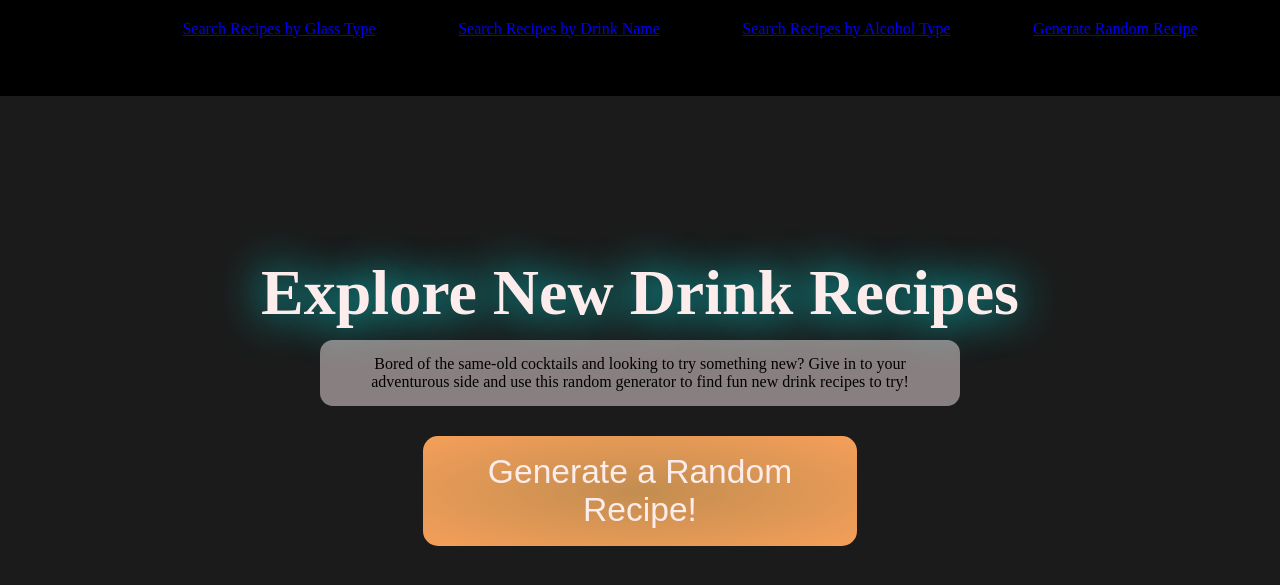
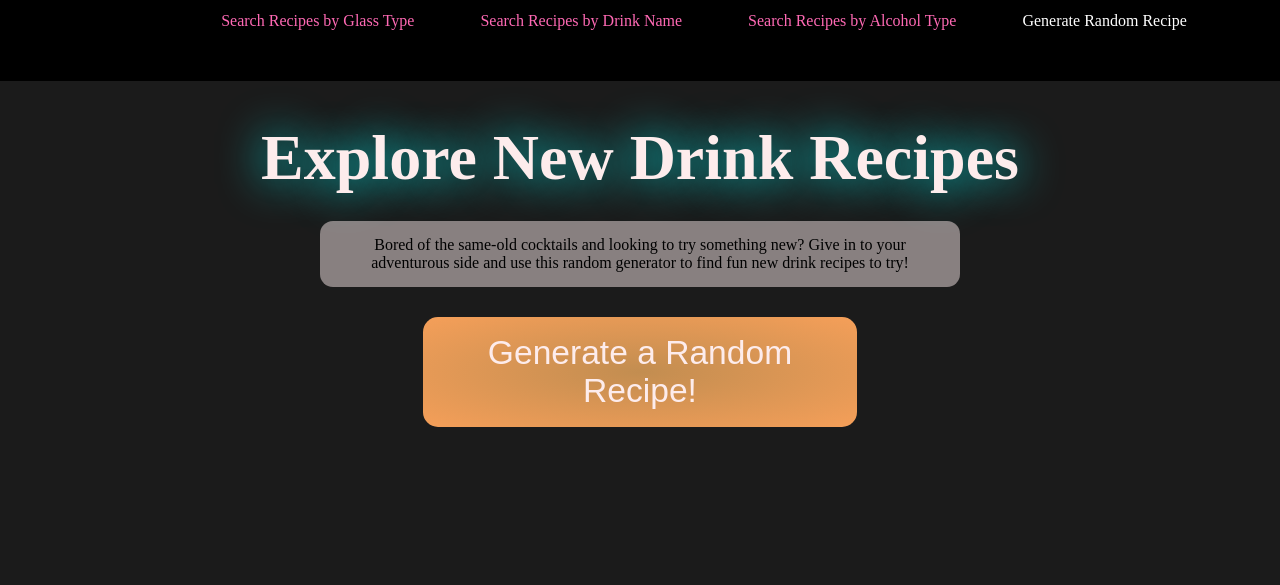
Before and after one commit to gbrogers/drink-app, a website: page public/randDrink.html in a window 1280 px wide. Shown: the part 39-624 px from the top of the page. Drawn offline with nearby package versions, Linux system fonts and the light colour scheme.

Commit message:
nav bar functionality fixed

```diff
--- a/public/randDrink.html
+++ b/public/randDrink.html
@@ -7,19 +7,33 @@
     <link rel="stylesheet" href="./styles.css" />
     <title>Random Drink</title>
   </head>
-  <body>
+  <header class="nav-header">
     <a href="./index.html"
       ><img class="search-home-logo" src="./src/cocktail.png" />
     </a>
-    <nav id="home-nav">
-      <div>
-        <a href="./drinkGlass.html">Search Recipes by Glass Type </a>
+    <input class="menu-btn" type="checkbox" id="menu-btn" />
+    <label class="menu-icon" for="menu-btn"
+      ><span class="navicon"></span
+    ></label>
+
+    <ul class="menu">
+      <li>
+        <a href="./drinkGlass.html">Search Recipes by Glass Type</a>
+      </li>
+      <li>
         <a href="./drinkName.html">Search Recipes by Drink Name </a>
+      </li>
+      <li>
         <a href="./drinkAlc.html">Search Recipes by Alcohol Type </a>
-        <a href="./randDrink.html">Generate Random Recipe </a>
-      </div>
-    </nav>
-
+      </li>
+      <li>
+        <a href="./randDrink.html"
+          ><span id="rand-nav">Generate Random Recipe </span></a
+        >
+      </li>
+    </ul>
+  </header>
+  <body>
     <section class="intro-section">
       <h2>Explore New Drink Recipes</h2>
       <p>
--- a/public/styles.css
+++ b/public/styles.css
@@ -24,6 +24,9 @@ nav div {
 }
 #alc-nav {
   color: rgba(37, 144, 158, 0.76);
+}
+#rand-nav {
+  color: white;
 }
 body {
   background-color: rgb(27, 27, 27);
@@ -60,9 +63,9 @@ body {
 .home-header {
   background-image: linear-gradient(rgb(0, 0, 0), rgb(60, 60, 60));
   width: 100%;
-  /* height: 415px; */
+  height: 415px;
   display: flex;
-  /* flex-direction: column; */
+  flex-direction: column;
   align-items: center;
   justify-content: center;
   z-index: -2;
@@ -292,10 +295,7 @@ form p {
 .request {
   font-size: 25px;
   padding: 10px 30px;
-  /* height: 75px; */
   border-radius: 15px;
-  /* width: 200px; */
-  /* margin-top: 20px; */
 }
 .request:hover {
   background-color: rgb(198, 198, 198);
@@ -303,8 +303,6 @@ form p {
   cursor: pointer;
 }
 #glass-list {
-  color: hotpink;
-  background-color: black;
   padding: 0.7em;
   border-radius: 5px;
 }
@@ -324,6 +322,8 @@ form p {
   padding: 15px;
   border-radius: 13px;
   width: 50%;
+  min-width: 500px;
+  margin-top: 1em;
   text-align: center;
   font-size: 1em;
 }
@@ -371,6 +371,7 @@ footer {
   border-right: 1px solid #f4f4f4;
   text-decoration: none; */
   all: unset;
+  text-decoration: none;
   color: hotpink;
   /* font-size: 1.2em; */
   padding: 20px;
@@ -378,9 +379,8 @@ footer {
 
 .nav-header li a:hover,
 .nav-header .menu-btn:hover {
-  /* background-color: #f4f4f4; */
-  transform: scale(1.02);
-  text-shadow: 0 0 15px #0ff;
+  transform: scale(1.2);
+  text-shadow: 0 0 25px rgb(255, 255, 255);
   cursor: pointer;
 }
 
@@ -395,14 +395,24 @@ footer {
 /* menu */
 
 .nav-header .menu {
+  /* list-style-type: none; */
+  /* text-decoration: none; */
   clear: both;
   max-height: 0;
   transition: max-height 0.2s ease-out;
   display: flex;
   flex-direction: column;
+  justify-content: center;
   align-items: center;
-  justify-content: center;
   width: 100%;
+}
+
+.nav-header .menu li {
+  padding: 3px;
+}
+.nav-header .menu li a {
+  text-decoration: none;
+  color: hotpink;
 }
 
 /* menu icon */
@@ -476,7 +486,7 @@ footer {
   top: 0;
 }
 
-@media screen and (min-width: 1100px) {
+@media screen and (min-width: 1150px) {
   .nav-header li {
     /* float: left; */
     justify-self: left;
@@ -485,11 +495,13 @@ footer {
     padding: 20px 30px;
   }
   .nav-header .menu {
+    all: unset;
     display: flex;
-    flex-direction: column;
-    clear: none;
-    /* float: right; */
     max-height: none;
+    margin-left: 10vw;
+    width: 90%;
+    align-items: center;
+    justify-content: center;
   }
   .nav-header .menu-icon {
     display: none;
```
Also changed, not shown: public/drinkAlc.html (+19 -8 lines), public/drinkGlass.html (+18 -9 lines).
